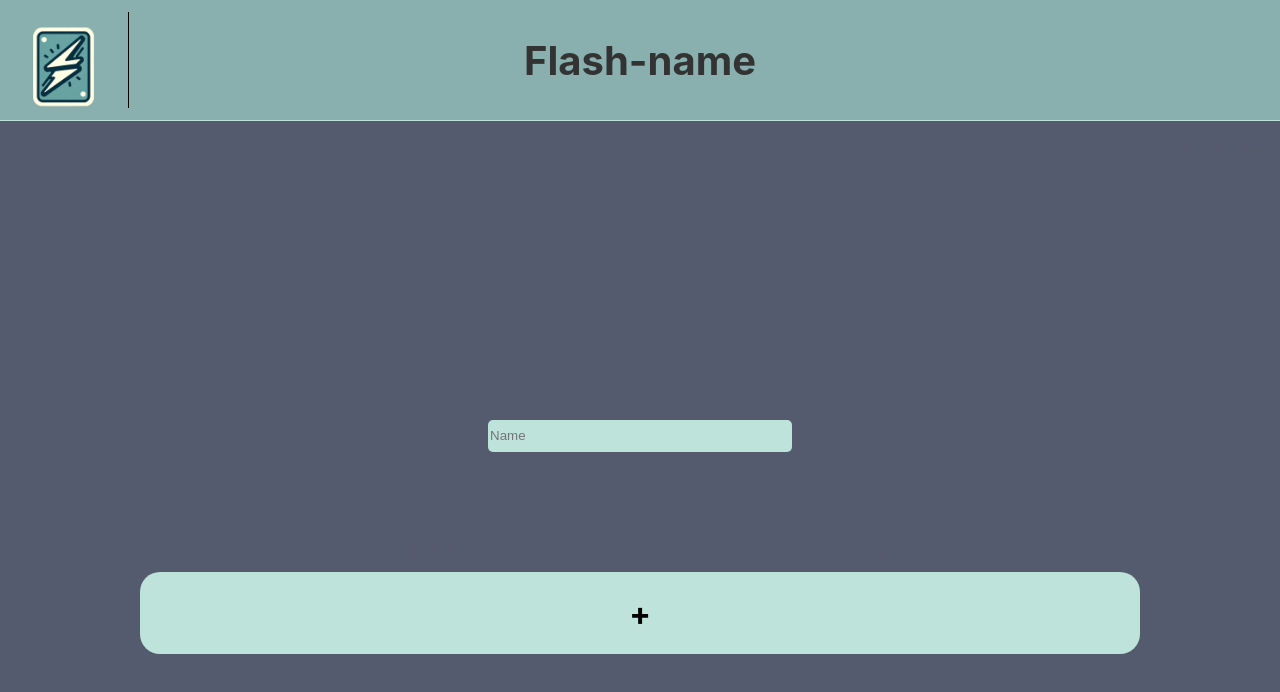
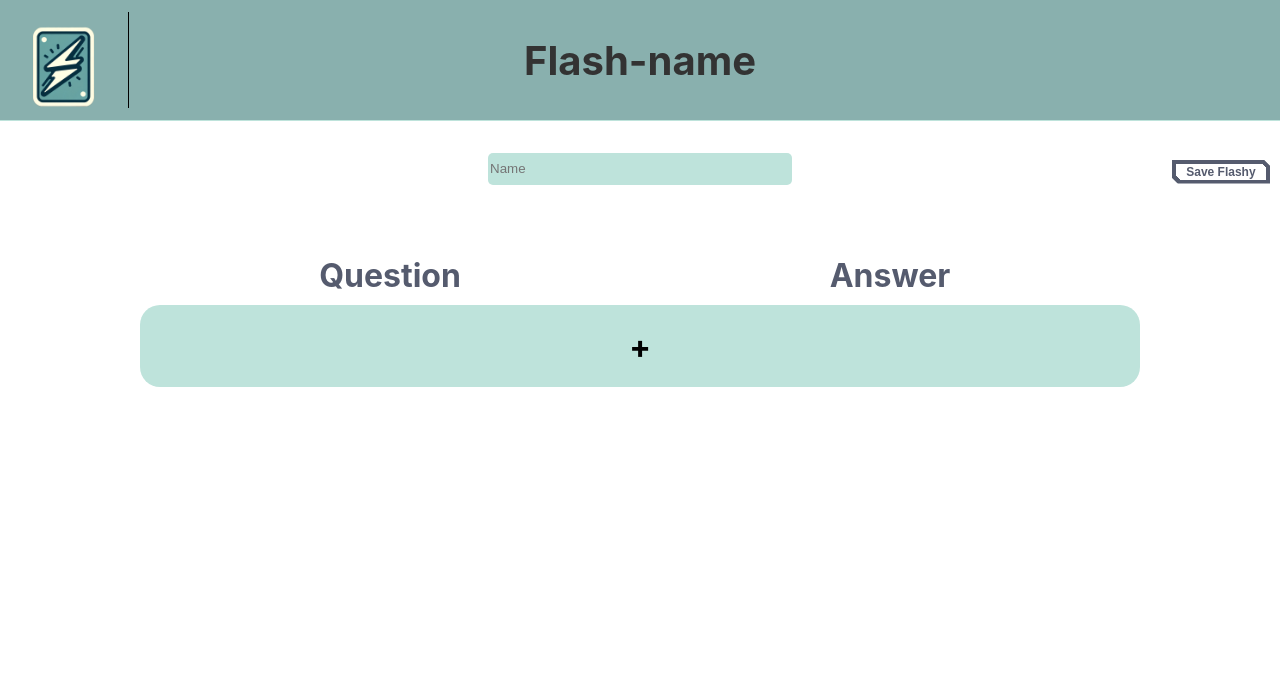
Before and after one commit to ThomasHWik/Flashy-frontend, a React (Create React App) app: page /edit in a window 1280 px wide. Shown: the top 692 px of the page. Built offline with nearby package versions, Linux system fonts and the light colour scheme.

Commit message:
Resolve "fix home and log in"

```diff
--- a/src/components/css/edit.css
+++ b/src/components/css/edit.css
@@ -1,4 +1,4 @@
-.container{
+.containerEdit{
     display: flex;
     flex-direction: column;
     align-items: center;
@@ -108,7 +108,7 @@ button:active {
 .doneButton{
     z-index: 100;
     position: absolute;
-    top: 15px;
+    top: 20%;
     right: 10px;
 
     --border: 4px;
--- a/src/components/css/home.css
+++ b/src/components/css/home.css
@@ -4,7 +4,7 @@
     display: flex;
 }
 
-.container{
+.containerHome{
     width: 90%;
     height: 90%;
     right: 0;
--- a/src/components/css/login.css
+++ b/src/components/css/login.css
@@ -1,4 +1,4 @@
-.container {
+.containerLogin {
     background-color: #555B6E;
     position: absolute;
     width: 100%;
@@ -9,6 +9,7 @@
 .login {
     position: relative;
     margin: auto;
+    width: 40%;
 
     background-color: #89B0AE;
     padding: 20px;
@@ -20,7 +21,7 @@
     font-family: 'Lucida Sans', 'Lucida Sans Regular', 'Lucida Grande', 'Lucida Sans Unicode', Geneva, Verdana, sans-serif;
 }
 
-.create{
+.btnLogin, .btnNewUser {
     --border: 4px;
     --slant: 0.5em;
     --color: #555B6E;
@@ -59,3 +60,9 @@ button:active {
     --s: #0005;
     transition: none;
 }
+
+.buttons{
+    display: flex;
+    justify-content: space-between;
+    margin-top: 20px;
+}
--- a/src/components/edit.js
+++ b/src/components/edit.js
@@ -75,7 +75,7 @@ function Edit() {
     }
 
     return (
-        <div className='container'>
+        <div className='containerEdit'>
             <div>
                 <h1><input onChange={(e) => updateName(e)} placeholder = "Name" style ={{width: "300px", height: "30px", border: "0px", background:"#BEE3DB", borderRadius: "5px"}}></input></h1>
                 <h1><button className="doneButton" onClick={() => sendFlashcard()}>Save Flashy</button></h1>
--- a/src/components/home.js
+++ b/src/components/home.js
@@ -56,7 +56,7 @@ function Home() {
   return (
     <div className="body">
       <Navbar />
-      <div className="container" href="createFlashy">
+      <div className="containerHome" >
         <div className="overview">
           <h1>My Flashies</h1>
           <div className="myFlashy">
--- a/src/components/login.js
+++ b/src/components/login.js
@@ -54,16 +54,16 @@ function Login() {
     }
 
     return (
-        <div className = "container">
+        <div className = "containerLogin">
 
             <div className="login">
                 <h1>Flashy login</h1>
                 <p>Username: <input onChange={(e)=>handleUserName (e)} type="text"></input></p>
                 <p>Password: <input onChange={(e)=>handlePassword(e)} type="text"></input></p>
-                <button className="create"  onClick={() => sendLogin()}>Log in</button>
+                <button className="btnLogin"  onClick={() => sendLogin()}>Log in</button>
                 <p>{message}</p>
                 <a href="/createUser">
-                <button className="create">Not user yet?</button>
+                <button className="btnNewUser">Not user yet?</button>
                 </a>
             </div>
 
```
